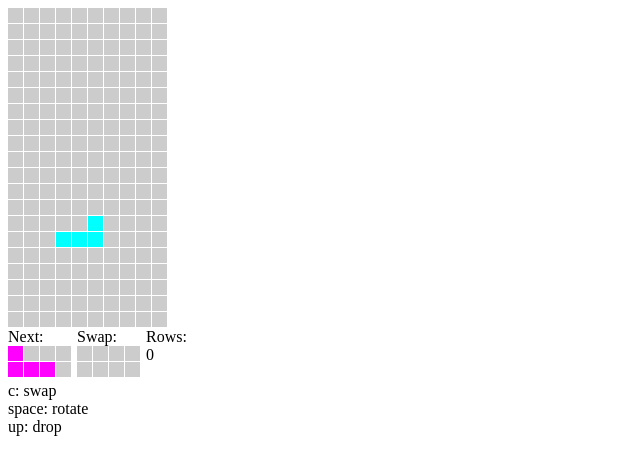
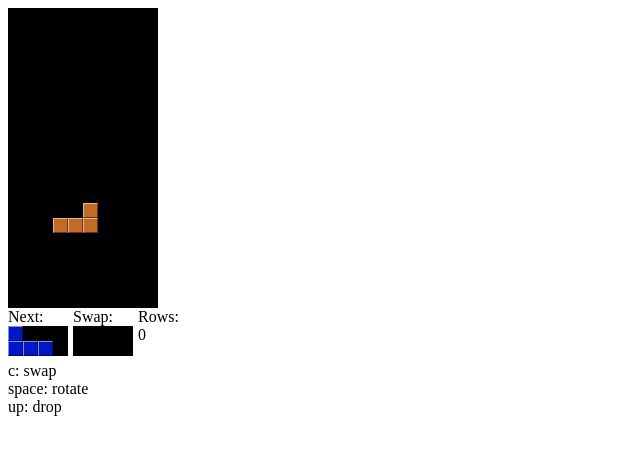
Before and after one commit to m-krajcovic/justblocks, a PHP site: page /index.html in a window 1280 px wide. Shown: the top 475 px of the page, without its empty margins (0-640 px from the left). Run offline with PHP 8.4, Linux system fonts and the light colour scheme.

Commit message:
nice blocks

```diff
--- a/index.css
+++ b/index.css
@@ -1,43 +1,56 @@
+
 .row {
     padding: 0;
     height: 15px;
-    margin-bottom: 1px;
+    /* margin-bottom: 1px; */
+    /* background-color: black; */
   }
 
   .square {
     width: 15px;
     height: 15px;
-    background-color: #ccc;
+    background-color: black;
     display: block;
     float: left;
-    margin-right: 1px;
+    /* margin-right: 1px; */
+  }
+
+  .square.hasShape, .square.hasNewShape {
+    box-sizing: border-box;
+    -moz-box-sizing: border-box;
+    -webkit-box-sizing: border-box;
+
+      border-right: 1px solid rgba(0,0,0, 0.5);
+      border-bottom: 1px solid rgba(0,0,0, 0.5);
+      border-left: 1px solid rgba(255,255,255, 0.5);
+      border-top: 1px solid rgba(255,255,255, 0.5);
   }
 
   /* red, blue, green, yellow, purple */
   .square.hasShape.col0, .square.hasNewShape.col0 {
-    background-color: red;
+    background-color: rgb(92,204,202);
   }
 
   .square.hasShape.col1, .square.hasNewShape.col1 {
-    background-color: blue;
+    background-color: rgb(203,201,63);
   }
 
   .square.hasShape.col2, .square.hasNewShape.col2 {
-    background-color: green;
+    background-color: rgb(189,39,26);
   }
 
   .square.hasShape.col3, .square.hasNewShape.col3 {
-    background-color: yellow;
+    background-color: rgb(93,201,59);
   }
 
   .square.hasShape.col4, .square.hasNewShape.col4 {
-    background-color: purple;
+    background-color: rgb(141,39,198);
   }
 
   .square.hasShape.col5, .square.hasNewShape.col5 {
-    background-color: cyan;
+    background-color: rgb(193,107,39);
   }
 
   .square.hasShape.col6, .square.hasNewShape.col6 {
-    background-color: magenta;
+    background-color: rgb(0,24,197);
   }
--- a/main.js
+++ b/main.js
@@ -191,7 +191,7 @@ const GridModule = function(container, width, height) {
 };
 
 const GameModule = function() {
-	let onNextShape = null;
+    let onNextShape = null;
   let onSwapShape = null;
   return {
     grid: clearGrid([], 10, 20),
@@ -340,10 +340,16 @@ const swapGrid = GridModule(swapShapeContainer, 4, 2);
 const game = GameModule();
 game.onSwapShape((shape) => {
 	swapGrid.clear();
+    if (shape.length > 2) {
+        shape = rotateMatrix(shape);
+    }
   swapGrid.mergeShape(shape, 0, 0);
 });
 game.onNextShape((shape) => {
-	nextGrid.clear();
+    nextGrid.clear();
+    if (shape.length > 2) {
+        shape = rotateMatrix(shape);
+    }
 	nextGrid.mergeShape(shape, 0, 0);
 });
 game.start(gameContainerDiv);
```
